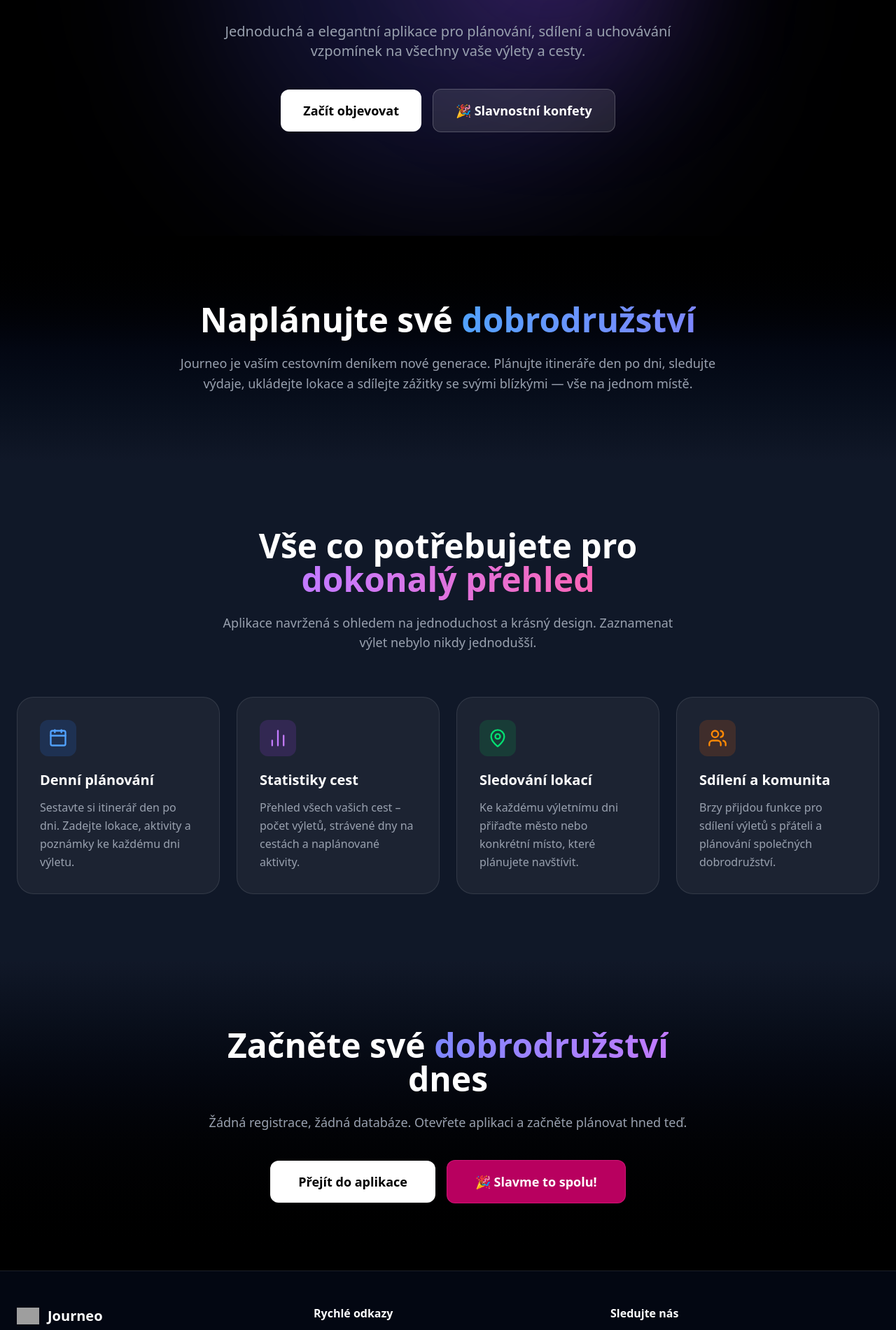
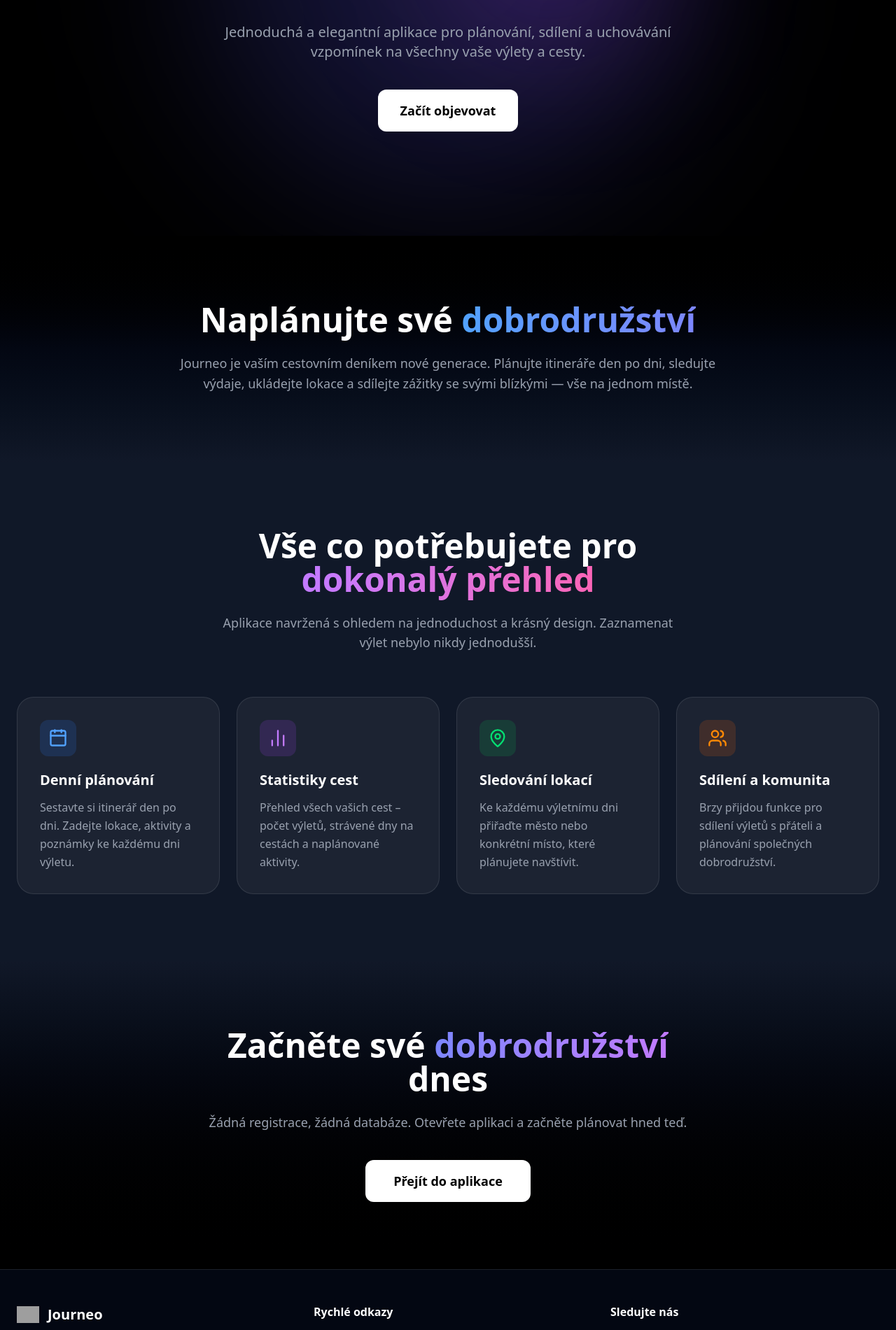
Before and after one commit to PetrVorlos35/JourneoV2, a React (Vite) app: page / in a window 1280 px wide. Shown: the part 463-2364 px from the top of the page at 70% size. Built offline with nearby package versions, Linux system fonts and the light colour scheme; grey boxes are pictures that could not be loaded.

Commit message:
smazani confet
totalni kravina co jsem mel na minuly verzi jen tak for fun

```diff
--- a/src/components/LandingPage.jsx
+++ b/src/components/LandingPage.jsx
@@ -1,7 +1,6 @@
 import { motion } from 'framer-motion';
 import { Link } from 'react-router-dom';
 import { useState } from 'react';
-import confetti from 'canvas-confetti';
 import { MapPin, BarChart2, Calendar, Users } from 'lucide-react';
 import JourneoLogo from '../assets/Journeo_whitelogo.png';
 
@@ -61,9 +60,6 @@ const LandingNavbar = () => {
 
 // ── Hero ────────────────────────────────────────────────────────
 const Hero = () => {
-  const fireConfetti = () => {
-    confetti({ particleCount: 200, spread: 360, origin: { y: 0.6 } });
-  };
 
   return (
     <section className="relative min-h-screen flex items-center justify-center pt-20 overflow-hidden">
@@ -108,12 +104,6 @@ const Hero = () => {
           <Link to="/dashboard" className="w-full sm:w-auto px-8 py-4 bg-white text-black rounded-xl font-bold text-lg hover:scale-105 transition-transform inline-block text-center">
             Začít objevovat
           </Link>
-          <button
-            onClick={fireConfetti}
-            className="w-full sm:w-auto px-8 py-4 bg-white/10 text-white border border-white/20 rounded-xl font-bold text-lg hover:bg-white/20 transition-colors"
-          >
-            🎉 Slavnostní konfety
-          </button>
         </motion.div>
       </div>
     </section>
@@ -227,9 +217,6 @@ const Features = () => (
 
 // ── CTA ────────────────────────────────────────────────────────
 const CTA = () => {
-  const fireConfetti = () => {
-    confetti({ particleCount: 200, spread: 360, origin: { y: 0.6 } });
-  };
 
   return (
     <section id="cta" className="py-24 bg-gradient-to-b from-gray-800 to-gray-950 dark:from-gray-900 dark:to-black text-center">
@@ -260,12 +247,6 @@ const CTA = () => {
           <Link to="/dashboard" className="w-full sm:w-auto px-10 py-4 bg-white text-black rounded-xl font-bold text-lg hover:scale-105 transition-transform inline-block text-center">
             Přejít do aplikace
           </Link>
-          <button
-            onClick={fireConfetti}
-            className="w-full sm:w-auto px-10 py-4 bg-pink-600/80 text-white border border-pink-500/40 rounded-xl font-bold text-lg hover:bg-pink-600 transition-colors"
-          >
-            🎉 Slavme to spolu!
-          </button>
         </div>
       </div>
     </section>
```
